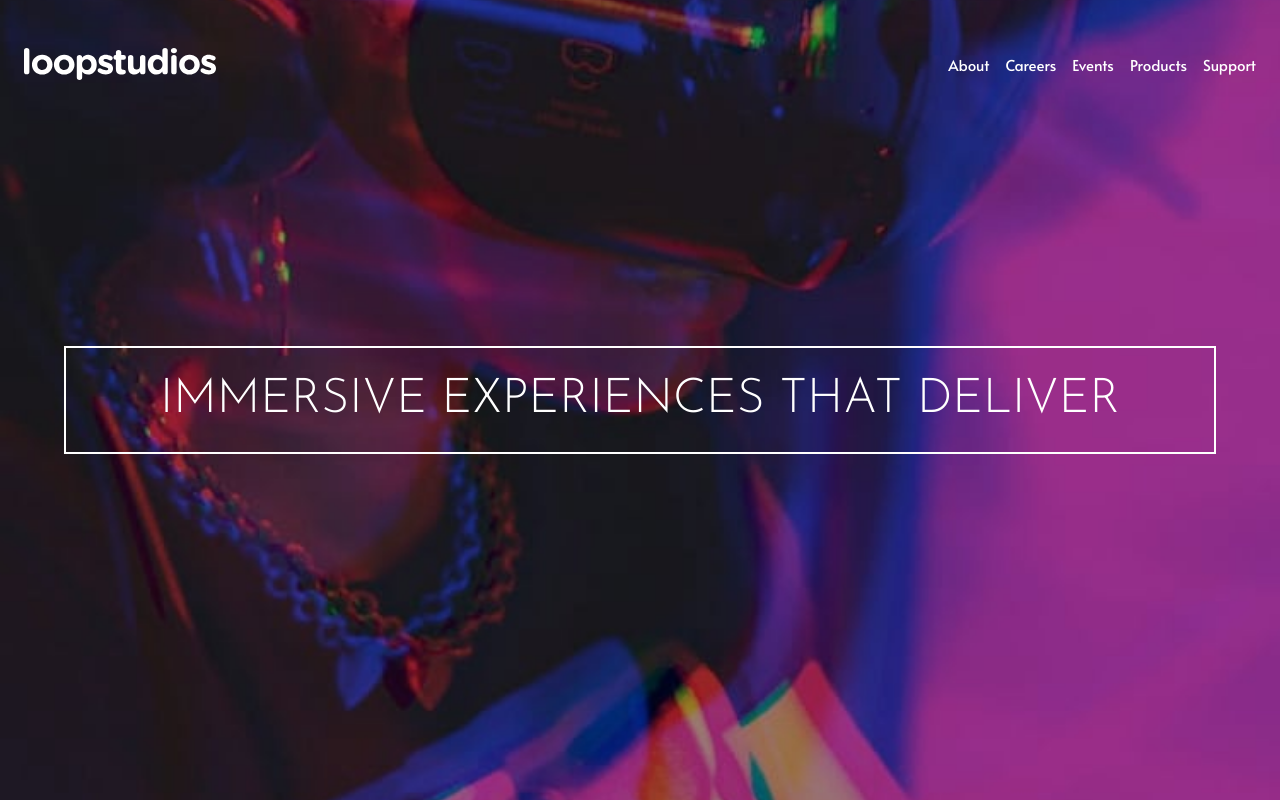
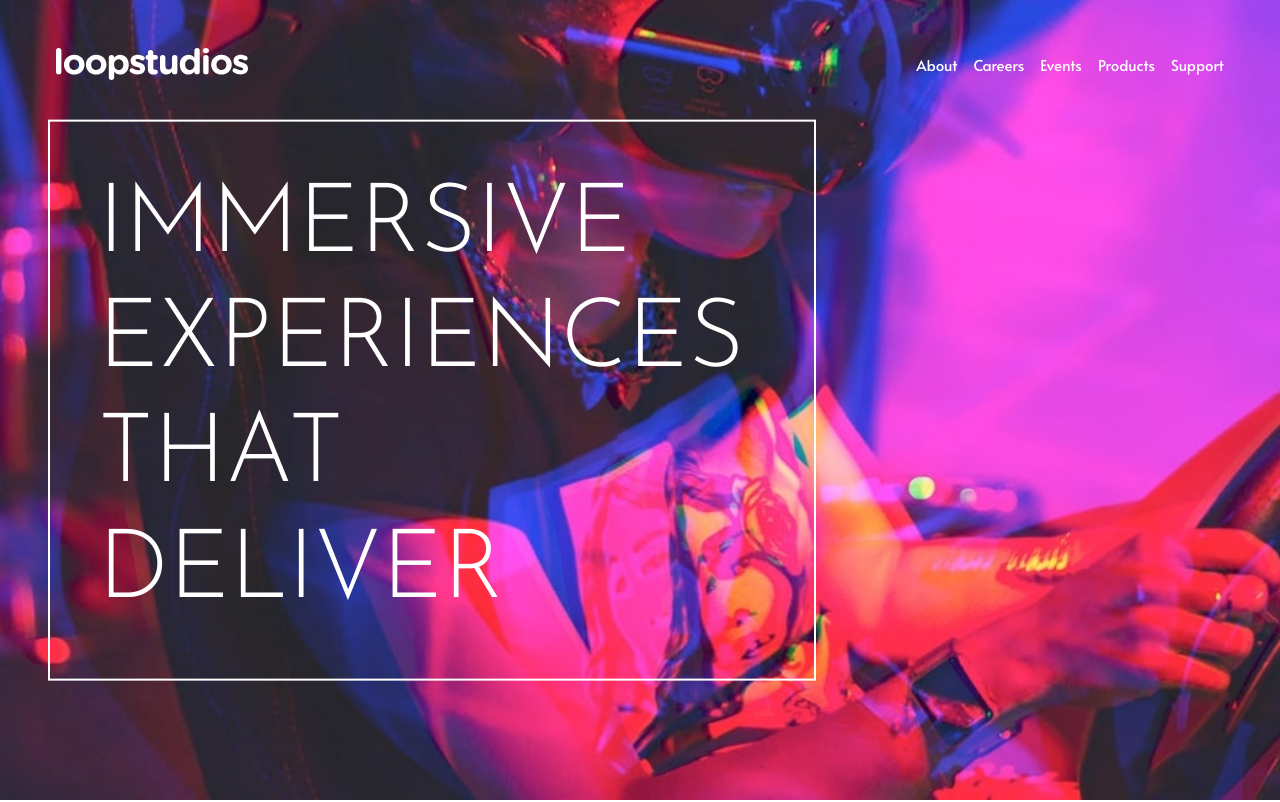
Before and after one commit to Rgit915/loopstudios-landing-page, a React (Vite) app: page / in a window 1280 px wide. Shown: the top 802 px of the page. Built offline with nearby package versions, Linux system fonts and the light colour scheme.

Commit message:
Update hero section

```diff
--- a/src/App.jsx
+++ b/src/App.jsx
@@ -24,7 +24,7 @@ const App = () => {
   };
   return (
     <>
-      <header className="relative flex flex-col justify-between w-full text-white p-4">
+      <header className="relative flex flex-col justify-between w-full text-white p-4  md:px-12 bg-[url('./assets/images/mobile/image-hero.jpg')] md:bg-[url('./assets/images/desktop/image-hero.jpg')] bg-center bg-cover h-screen text-center">
         <nav className="flex justify-between items-center py-8 px-2">
           <img className="h-8" src={logo} alt="Loopstudios Logo" />
 
@@ -116,8 +116,8 @@ const App = () => {
           )}
         </nav>
         {/* Hero Section */}
-        <div className="absolute top-1/2 left-1/2 transform -translate-x-1/2 -translate-y-1/2 flex flex-col justify-center items-center w-[90%] border-2 p-4">
-          <h1 className="font-josefin uppercase text-5xl leading-10 p-4 text-left">
+        <div className="absolute top-1/2 left-1/2 transform -translate-x-1/2 -translate-y-1/2 flex flex-col justify-center items-center w-[90%] border-2 p-4 md:w-[80%] md:p-12 md:left-0 md:translate-x-0 lg:w-[60%] mx-12">
+          <h1 className="font-josefin uppercase text-5xl leading-10 p-4 text-left md:text-7xl xl:text-8xl md:leading-[1.2] md:p-0">
             Immersive experiences that deliver
           </h1>
         </div>
```
